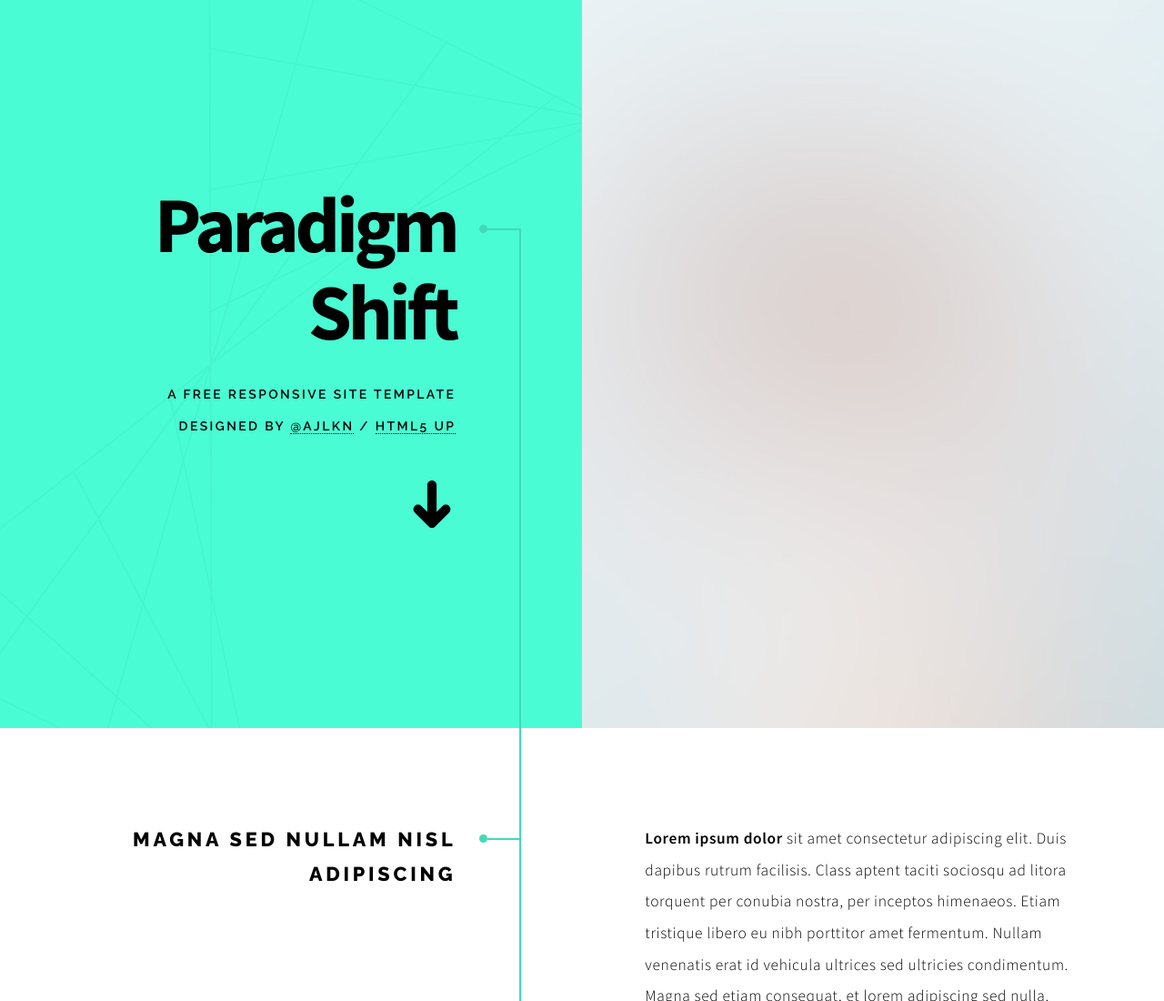
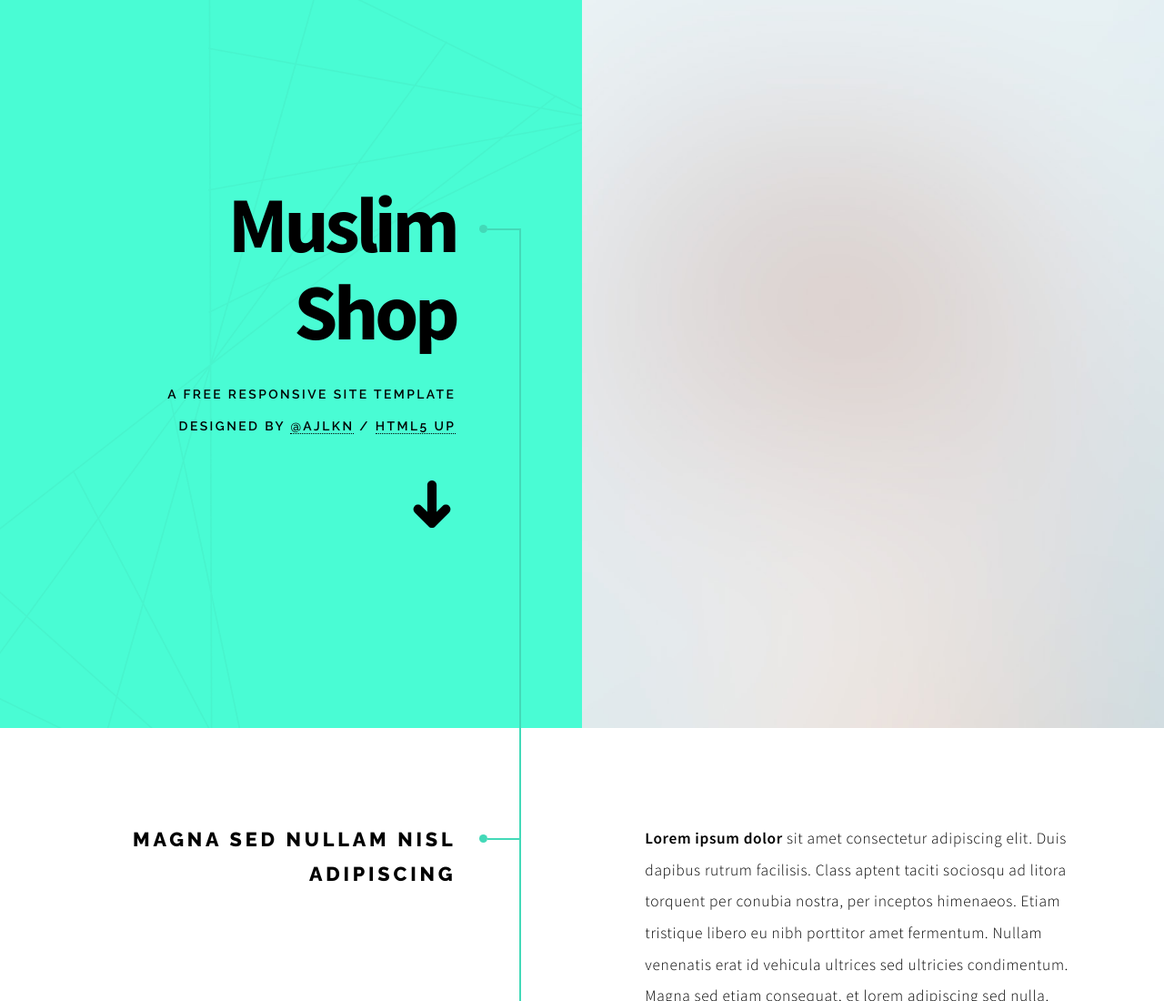
Before and after one commit to Mraz1821/teacafe.github.io, a plain HTML site: page index.html in a window 1280 px wide. Shown: the top 1100 px of the page at 91% size. Drawn offline with Linux system fonts and the light colour scheme; files whose address does not match are found by name.

Commit message:
Update index.html

```diff
--- a/index.html
+++ b/index.html
@@ -6,7 +6,7 @@
 -->
 <html>
 	<head>
-		<title>Paradigm Shift by HTML5 UP</title>
+		<title>Islam needs Shop For Righteouss Muslims </title>
 		<meta charset="utf-8" />
 		<meta name="viewport" content="width=device-width, initial-scale=1, user-scalable=no" />
 		<meta name="description" content="" />
@@ -21,7 +21,7 @@
 				<!-- Intro -->
 					<section class="intro">
 						<header>
-							<h1>Paradigm Shift</h1>
+							<h1>Muslim Shop</h1>
 							<p>A free responsive site template designed by <a href="https://twitter.com/ajlkn">@ajlkn</a> / <a href="https://html5up.net">HTML5 UP</a></p>
 							<ul class="actions">
 								<li><a href="#first" class="arrow scrolly"><span class="label">Next</span></a></li>
```
